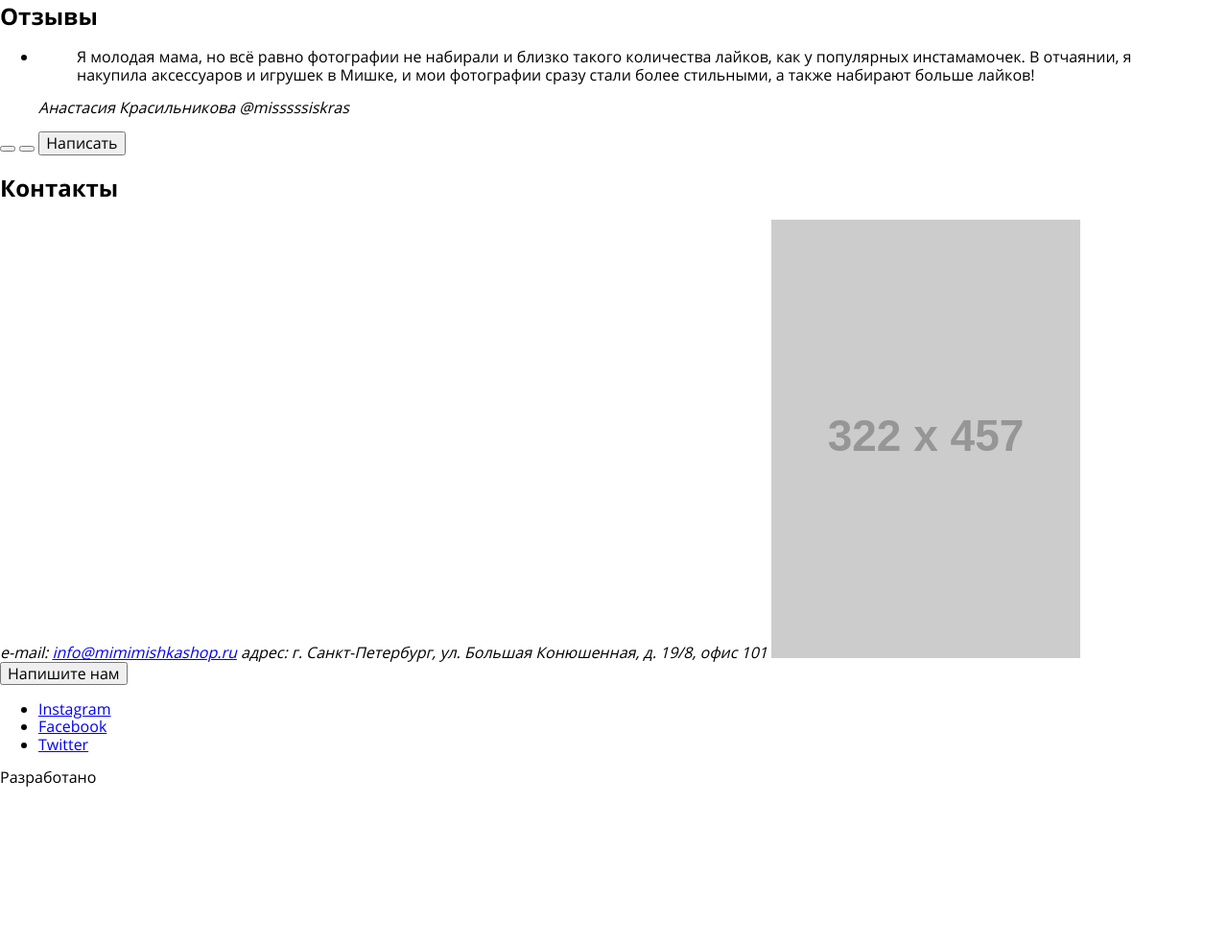
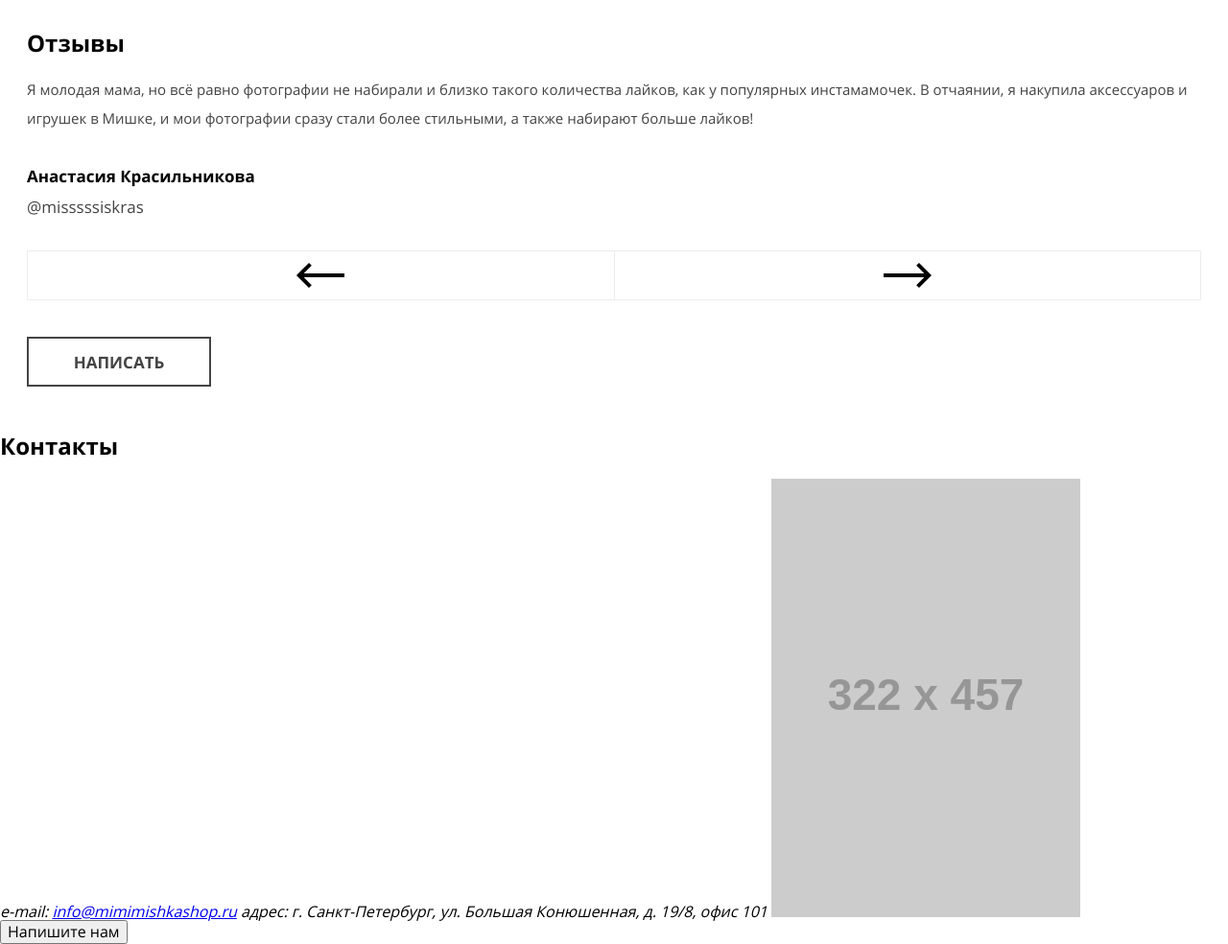
Before and after one commit to yanisurbis/161913-mishka-16, a website: page source/index.html in a window 1280 px wide. Shown: the part 2229-3213 px from the top of the page at 96% size. Before the commit the page ends 3050 px from the top, so only its background shows below. Drawn offline with nearby package versions, Linux system fonts and the light colour scheme; files that its build step writes are made by us from their sources; placeholder pictures from the web are drawn by us.

Commit message:
Style reviews

```diff
--- a/source/index.html
+++ b/source/index.html
@@ -110,34 +110,32 @@
           </li>
         </ul>
       </section>
-      <section class="page-main__reviews">
-        <h2 class="page-main__heading">Отзывы</h2>
-        <ul class="page-main__review-list">
-          <li class="page-main__review-elem">
-            <blockquote class="page-main__text">
+      <section class="page-main__reviews reviews">
+        <h2 class="reviews_title">Отзывы</h2>
+        <ul class="reviews__list">
+          <li class="reviews__elem">
+            <blockquote class="reviews__text">
               Я молодая мама, но всё равно фотографии не набирали и близко
               такого количества лайков, как у популярных инстамамочек. В
               отчаянии, я накупила аксессуаров и игрушек в Мишке, и мои
               фотографии сразу стали более стильными, а также набирают больше
               лайков!
             </blockquote>
-            <cite class="page-main__review-author">
-              <span class="page-main__review-author-name"
-                >Анастасия Красильникова</span
-              >
-              <span class="page-main__review-author-username"
-                >@misssssiskras</span
-              >
+            <cite class="reviews__author">
+              <span class="reviews__author-name">Анастасия Красильникова</span>
+              <span class="reviews__author-username">@misssssiskras</span>
             </cite>
           </li>
         </ul>
-        <button class="page-main__button page-main__button--left">
-          <span class="visually-hidden">Предыдущий отзыв</span>
-        </button>
-        <button class="page-main__button page-main__button--right">
-          <span class="visually-hidden">Следующий отзыв</span>
-        </button>
-        <button class="page-main__button ">Написать</button>
+        <div class="reviews__controls">
+          <button class="reviews__button reviews__button--left">
+            <span class="visually-hidden">Предыдущий отзыв</span>
+          </button>
+          <button class="reviews__button reviews__button--right">
+            <span class="visually-hidden">Следующий отзыв</span>
+          </button>
+        </div>
+        <button class="button ">Написать</button>
       </section>
       <section class="page-main__contacts">
         <h2 class="page-main__heading page-main__heading--contacts">
@@ -163,29 +161,5 @@
         <button class="page-main__button">Напишите нам</button>
       </section>
     </main>
-    <footer class="page-footer">
-      <section class="page-footer__social_links">
-        <h2 class="visually-hidden">
-          Мы в социальных сетях
-        </h2>
-        <ul class="page-footer__list">
-          <li class="page-footer__item page-footer__item--instagram">
-            <a href="#">Instagram</a>
-          </li>
-          <li class="page-footer__item page-footer__item--facebook">
-            <a href="#">Facebook</a>
-          </li>
-          <li class="page-footer__item page-footer__item--twitter">
-            <a href="#">Twitter</a>
-          </li>
-        </ul>
-      </section>
-      <span class="page-footer__made-by">
-        Разработано
-        <a class="page-footer__made-by-link" href="https://htmlacademy.ru"
-          ><span class="visually-hidden">HTML Academy</span></a
-        >
-      </span>
-    </footer>
   </body>
 </html>
--- a/source/sass/blocks/page-main.scss
+++ b/source/sass/blocks/page-main.scss
@@ -20,3 +20,7 @@
 .page-main__catalog-list {
   list-style: none;
 }
+
+.page-main__reviews {
+  padding: 28px;
+}
--- /dev/null
+++ b/source/sass/blocks/reviews.scss
@@ -0,0 +1,60 @@
+@import "../variables";
+
+.reviews__list {
+  list-style-type: none;
+  margin: 0;
+  padding: 0;
+}
+
+.reviews__text {
+  margin: 0;
+  font-size: 15px;
+  line-height: 30px;
+  color: $greyish-brown;
+}
+
+.reviews__author {
+  display: block;
+  padding: 36px 0;
+}
+
+.reviews__author-name {
+  font-size: 17px;
+  color: $black-three;
+  font-style: normal;
+  font-weight: bold;
+  margin-bottom: 12px;
+  display: block;
+}
+
+.reviews__author-username {
+  font-size: 17px;
+  color: $greyish-brown;
+  font-style: normal;
+  display: block;
+}
+
+.reviews__controls {
+  display: flex;
+  width: 100%;
+  margin-bottom: 38px;
+}
+
+.reviews__button {
+  flex: 1;
+  border: 1px solid $border-grey1;
+  width: 130px;
+  height: 52px;
+  background-color: transparent;
+  background-repeat: no-repeat;
+  background-position: center;
+}
+
+.reviews__button--left {
+  background-image: url("../../img/icon-left-arrow.svg");
+}
+
+.reviews__button--right {
+  background-image: url("../../img/icon-right-arrow.svg");
+  border-left: none;
+}
--- a/source/sass/style.scss
+++ b/source/sass/style.scss
@@ -9,3 +9,4 @@
 @import "blocks/footer";
 @import "blocks/header";
 @import "blocks/about-us";
+@import "blocks/reviews";
```
